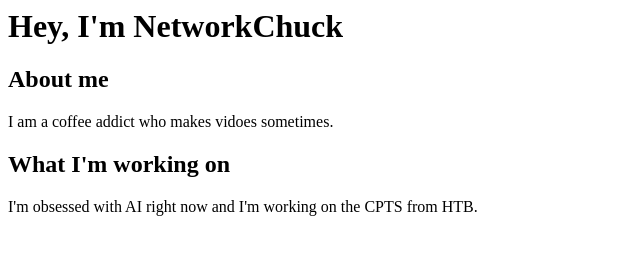
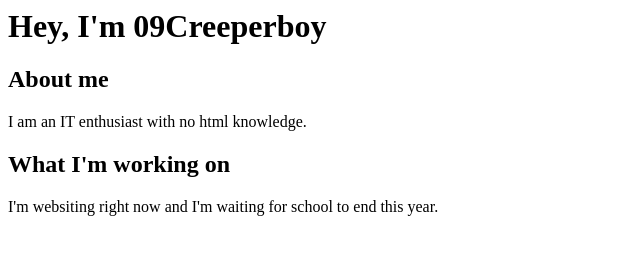
Before and after one commit to 09creeperboy/creeper-mywebsite, a plain HTML site: page index.html in a window 1280 px wide. Shown: the whole page, without its empty margins (0-640 px from the left). Drawn offline with Linux system fonts and the light colour scheme.

Commit message:
Update index.html

```diff
--- a/index.html
+++ b/index.html
@@ -1,16 +1,16 @@
 
 <html>
     <h1>
-        Hey, I'm NetworkChuck
+        Hey, I'm 09Creeperboy
     </h1>
     <body>
         <h2>About me</h2>
         <p>
-            I am a coffee addict who makes vidoes sometimes.
+            I am an IT enthusiast with no html knowledge.
         </p>
         <h2>What I'm working on</h2>
         <p>
-            I'm obsessed with AI right now and I'm working on the CPTS from HTB.
+            I'm websiting right now and I'm waiting for school to end this year.
         </p>
     </body>
 </html>
```
